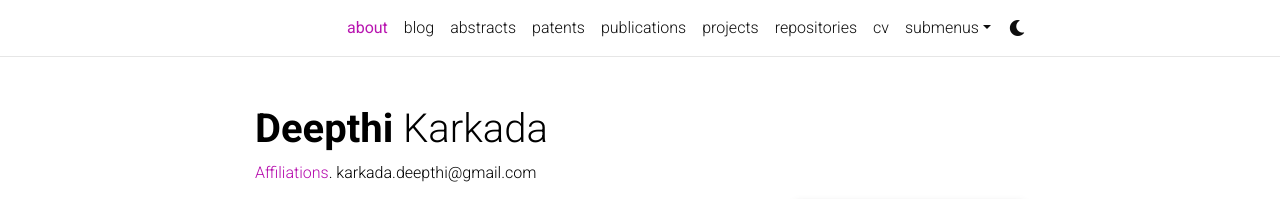
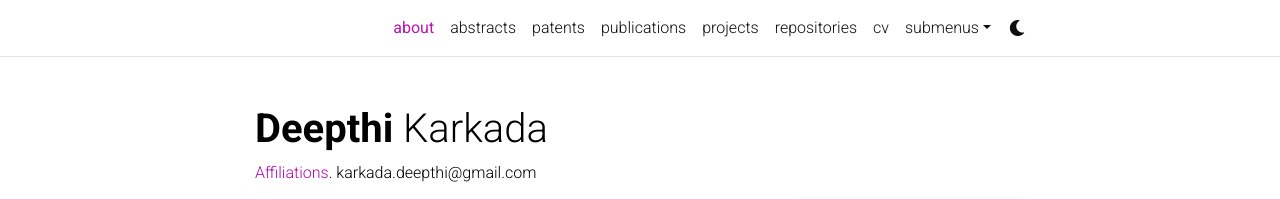
Before and after one commit to deepkarkada/deepkarkada.github.io, a Jekyll site: the page built from _pages/about.md, in a window 1280 px wide. Shown: the top 199 px of the page. Built offline with Jekyll 4.4.1, drawn with Linux system fonts in a browser that asks for light colours; full-size pictures stand in for the smaller copies a plugin makes; emoji names are drawn with the system emoji font; comment, search, counter and statistics services are not loaded; a style sheet for code colours, icons or effects is not loaded.

Commit message:
Minor modifications

```diff
--- a/_config.yml
+++ b/_config.yml
@@ -115,7 +115,7 @@ bing_site_verification:  # out your bing-site-verification ID (Bing Webmaster)
 # -----------------------------------------------------------------------------
 
 blog_name: dkarkada # blog_name will be displayed in your blog page
-blog_nav_title: blog # your blog must have a title for it to be displayed in the nav bar
+#blog_nav_title: blog # your blog must have a title for it to be displayed in the nav bar
 blog_description: A space to capture my learning
 permalink: /blog/:year/:title/
 
```
